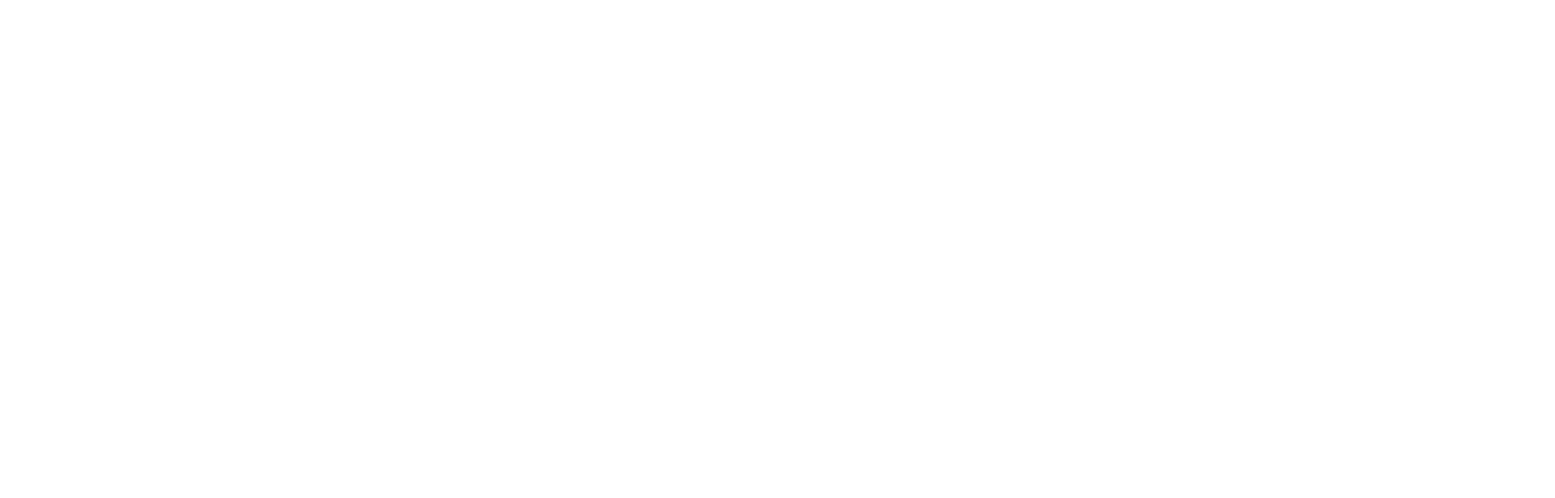
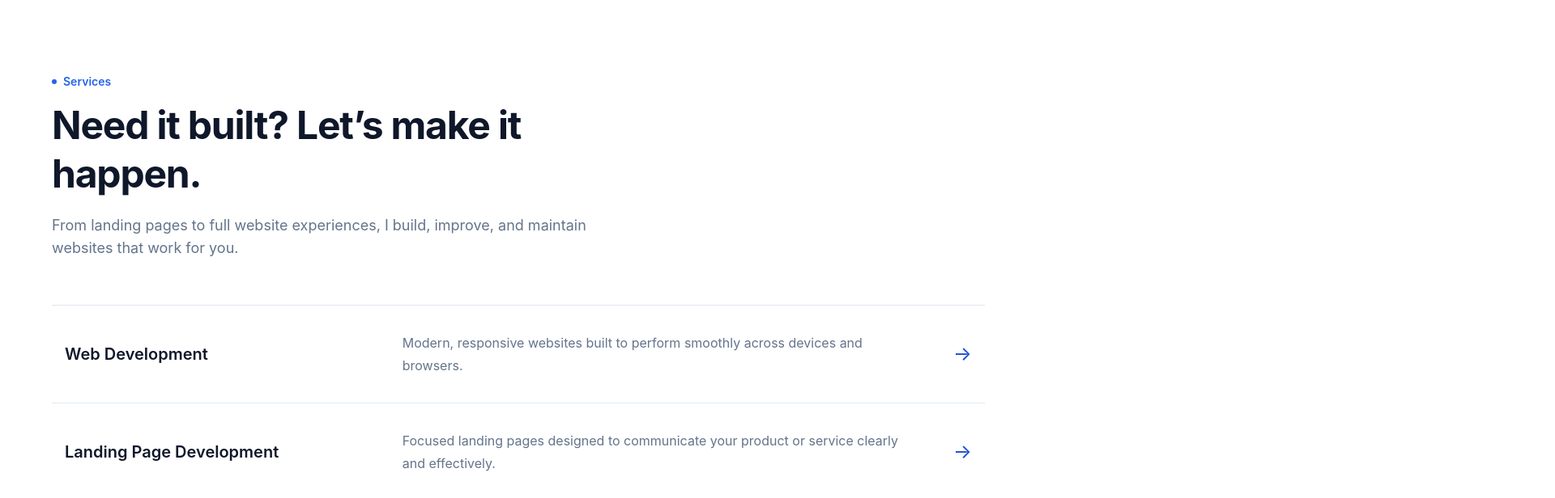
Before and after one commit to Advantage6dev/Professional-Portfolio, a React (Vite) app in the folder Portfolio/: page / in a window 1280 px wide. Shown: the part 1800-2416 px from the top of the page at 81% size, 1920 px wide, since content can reach past the window. Before the commit the page ends 1827 px from the top, so only its background shows below. Built offline with nearby package versions, Linux system fonts and the light colour scheme.

Commit message:
services section commit

```diff
--- a/Portfolio/src/Comp/services.jsx
+++ b/Portfolio/src/Comp/services.jsx
@@ -1,13 +1,136 @@
-import React from 'react';
+import React, { useRef } from 'react';
+import { useInView, motion } from 'framer-motion';
 
-function section() {
+const services = [
+  {
+    title: 'Web Development',
+    description:
+      'Modern, responsive websites built to perform smoothly across devices and browsers.',
+  },
+  {
+    title: 'Landing Page Development',
+    description:
+      'Focused landing pages designed to communicate your product or service clearly and effectively.',
+  },
+  {
+    title: 'UI Implementation',
+    description:
+      'Turn Figma or Framer designs into responsive, interactive, and pixel-accurate web interfaces.',
+  },
+  {
+    title: 'Website Redesign',
+    description:
+      'Transform outdated websites into cleaner, responsive, and more engaging experiences.',
+  },
+  {
+    title: 'Framer Development',
+    description:
+      'Polished Framer websites with responsive layouts, smooth interactions, and thoughtful animations.',
+  },
+  {
+    title: 'Web Maintenance',
+    description:
+      'Ongoing website care with updates, bug fixes, content changes, and performance checks — available as a monthly service.',
+  },
+  {
+    title: 'Website Optimization',
+    description:
+      "Improve your website's speed, responsiveness, and overall performance for a faster, smoother experience.",
+  },
+];
+
+const Services = () => {
+  const servicesRef = useRef(null);
+
+  const isInView = useInView(servicesRef, {
+    once: true,
+    amount: 0.1,
+  });
+
   return (
-    <section>
-      <div>
-        <h1>James</h1>
+    <motion.section
+      id='services'
+      ref={servicesRef}
+      className={`w-full bg-[var(--background)] px-5 py-12 sm:px-8 md:px-12 lg:px-16 lg:py-16 ${isInView ? 'animate-slide-in' : 'opacity-0 translate-y-[20px] md:translate-y-[50px]'}`}
+    >
+      <div className='mx-auto max-w-6xl'>
+        {/* Section Header */}
+        <div className='max-w-3xl'>
+          <div className='flex items-center gap-2 mb-3.5'>
+            <span className='w-1.5 h-1.5 rounded-full bg-[var(--blue-PRY)]'></span>
+            <span className='text-sm font-semibold text-[var(--blue-PRY)]'>
+              Services
+            </span>
+          </div>
+
+          <h2 className='text-4xl font-bold leading-tight tracking-tight text-[var(--mainText)] sm:text-5xl max-w-3xl'>
+            Need it built? Let’s make it happen.
+          </h2>
+
+          <p className='mt-5 max-w-2xl text-base leading-7 text-[var(--secoundaryText)] sm:text-lg'>
+            From landing pages to full website experiences, I build, improve,
+            and maintain websites that work for you.
+          </p>
+        </div>
+
+        {/* Services */}
+        <div className='mt-14 border-t border-[var(--border)]'>
+          {services.map((service, index) => (
+            <div
+              key={service.title}
+              className={`
+                group grid gap-6 border-b border-[var(--border)]
+                px-2 py-6
+                transition-colors duration-300
+                sm:py-9
+                md:grid-cols-[1fr_1.7fr_auto]
+                md:items-center
+                md:gap-10
+                md:px-4
+                lg:py-8
+                hover:bg-[var(--navbar)]
+                cursor-text
+              `}
+            >
+              {/* Service title */}
+              <h3 className='text-lg font-semibold text-[var(--mainText)] sm:text-xl'>
+                {service.title}
+              </h3>
+
+              {/* Description */}
+              <p className='max-w-2xl text-sm leading-6 text-[var(--secoundaryText)] sm:text-base sm:leading-7'>
+                {service.description}
+              </p>
+
+              {/* Arrow */}
+              <span
+                className='
+                  hidden text-2xl text-[var(--accent)]
+                  transition-transform duration-300
+                  group-hover:translate-x-2
+                  md:block
+                '
+              >
+                →
+              </span>
+
+              {/* Mobile arrow */}
+              <span
+                className='
+                  block w-fit text-xl text-[var(--accent)]
+                  transition-transform duration-300
+                  group-hover:translate-x-2
+                  md:hidden
+                '
+              >
+                →
+              </span>
+            </div>
+          ))}
+        </div>
       </div>
-    </section>
+    </motion.section>
   );
-}
+};
 
-export default section;
+export default Services;
--- a/Portfolio/src/app.jsx
+++ b/Portfolio/src/app.jsx
@@ -2,6 +2,7 @@
 import Navbar from './Comp/navbar.jsx';
 import Hero from './Comp/hero.jsx';
 import About from './Comp/about.jsx';
+import Services from './Comp/services.jsx';
 
 const app = () => {
   return (
@@ -9,6 +10,7 @@
       <Navbar />
       <Hero />
       <About />
+      <Services />
     </>
   );
 };
```
